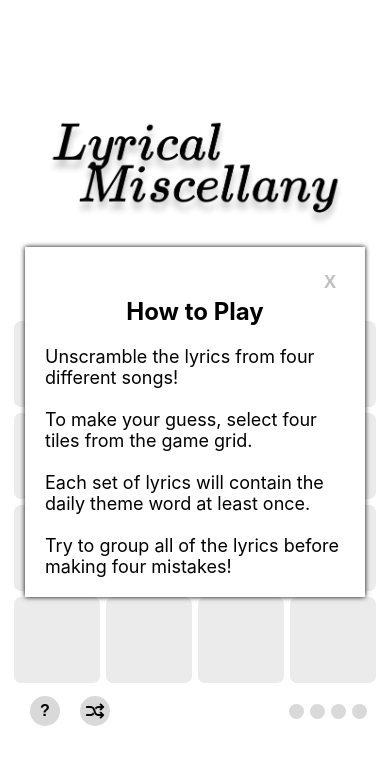
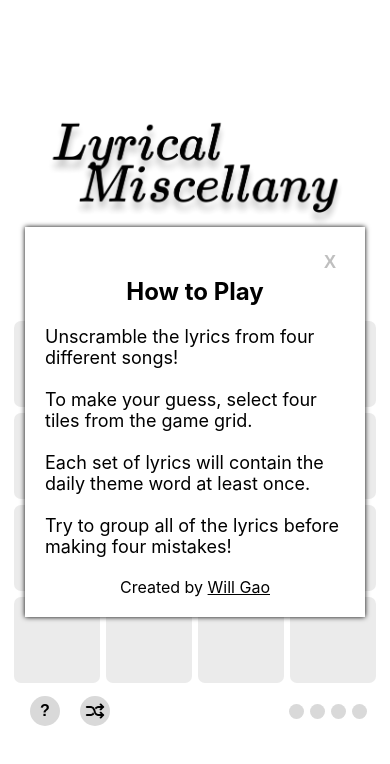
Before and after one commit to willgao23/lyrical-miscellany, a React (Create React App) app: page / in a window 390 px wide. Shown: the top 764 px of the page. Built offline with nearby package versions, Linux system fonts and the light colour scheme; no server answers.

Commit message:
Add contact link and tweak mobile sizing

```diff
--- a/src/App.css
+++ b/src/App.css
@@ -298,6 +298,14 @@ body {
   border: none;
 }
 
+.contactBody {
+  margin-top: 20px;
+}
+
+a {
+  color: #000000
+}
+
 @media screen and (max-width: 600px) {
   .game {
     margin-top: 30px;
@@ -307,7 +315,7 @@ body {
   .header {
     justify-content: space-between;
     height: 150px;
-    width: 430px;
+    width: 440px;
   }
 
   .tile {
@@ -321,13 +329,13 @@ body {
 
   .answerOverlay {
     height: 100px;
-    width: 430px;
+    width: 440px;
     border-radius: 7px;
     margin: 3px;
   }
 
   .footer {
-    width: 430px;
+    width: 440px;
   }
 }
 
--- a/src/components/Modal.tsx
+++ b/src/components/Modal.tsx
@@ -48,6 +48,7 @@ export const Modal = ({
             Share Your Results
           </button>
         )}
+      <div className="contactBody">Created by {<a href='https://www.linkedin.com/in/william-gao-a91a8817a' target="_blank" rel="noreferrer noopener">Will Gao</a>}</div>
       </div>
     </div>
   );
```
